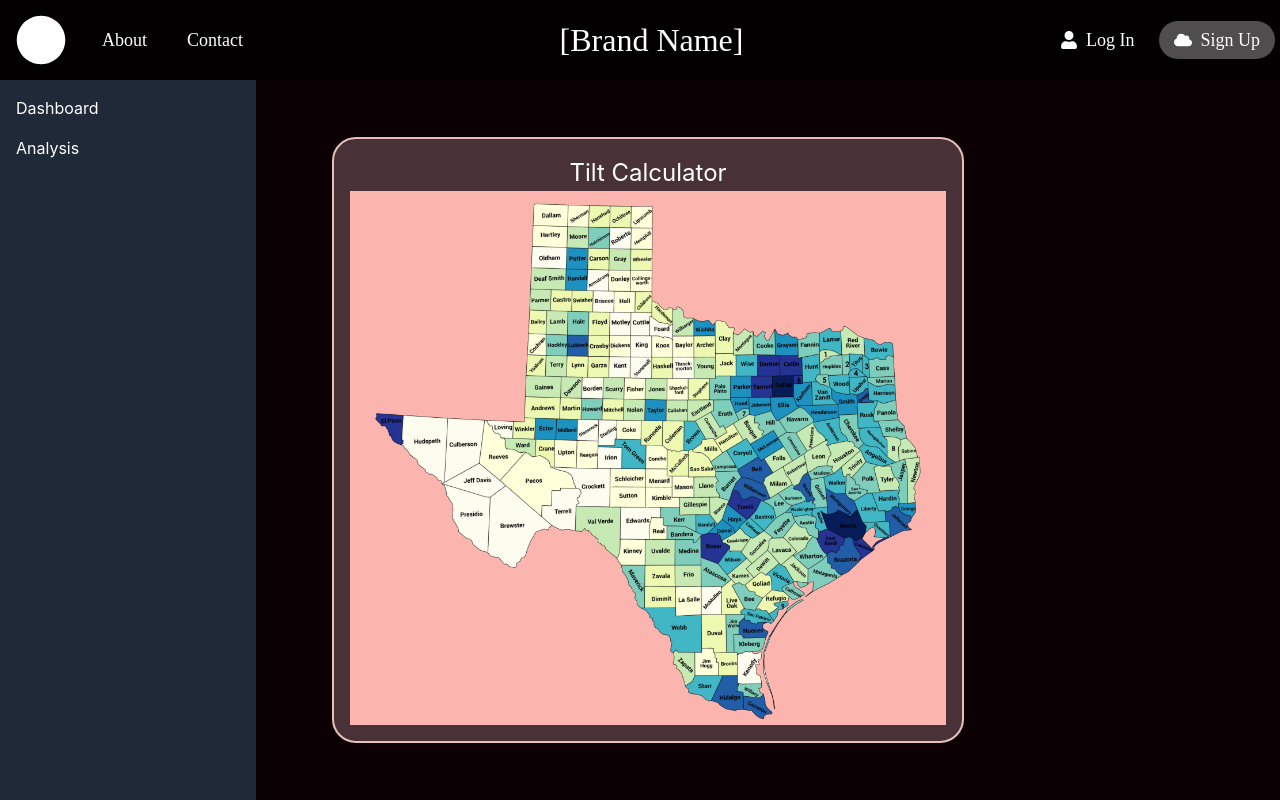
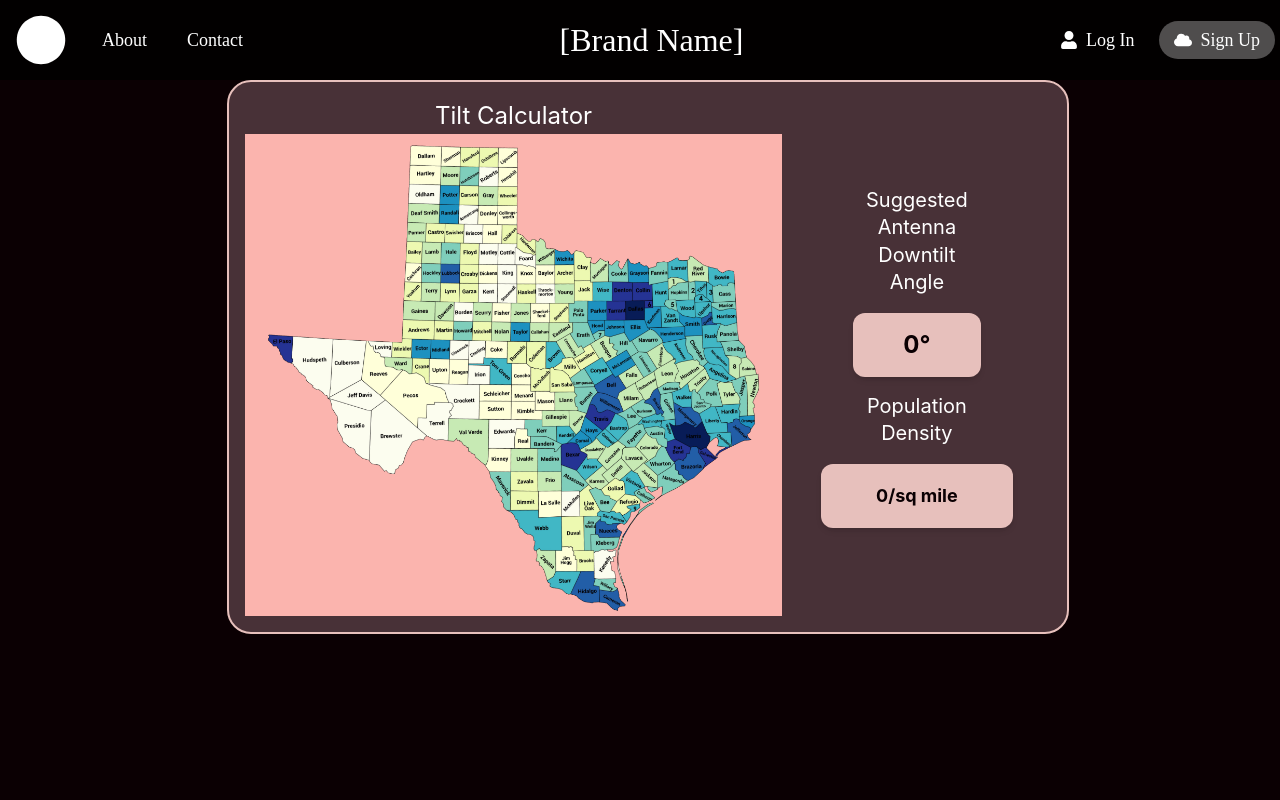
Before and after one commit to vivi-j/WeHack2025, a React (Create React App) app in the folder client/: page /tiltcalculation in a window 1280 px wide. Built offline with nearby package versions, Linux system fonts and the light colour scheme; no server answers.

Commit message:
Tilt Calculator Page

```diff
--- a/client/src/pages/tiltcalculation.js
+++ b/client/src/pages/tiltcalculation.js
@@ -1,31 +1,98 @@
-// dashboard.js
-import React from 'react'
-import Sidebar from '../components/sidebar'
-import Navbar from '../components/navbar'
-import GaugeComponent from '../components/gauge'
-import Numbers from '../components/numbers'
-import Carousel from '../components/carousel'
+import React, { useState } from 'react';
+import Sidebar from '../components/sidebar';
+import Navbar from '../components/navbar';
+import GaugeComponent from '../components/gauge';
+import Numbers from '../components/numbers';
+import Carousel from '../components/carousel';
 
 const Tiltcalculation = () => {
+  const [tiltAngle, setTiltAngle] = useState('0°');
+  const [populationDensity, setPopulationDensity] = useState('0/sq mile');
+
+  const handleImageClick = (e) => {
+    const rect = e.target.getBoundingClientRect();
+    const x = e.clientX - rect.left;
+    const y = e.clientY - rect.top;
+
+    console.log(`Clicked at x: ${x}, y: ${y}`);
+
+    // Define the bounding box for the region of interest
+    const minX_blue = 578.67;
+    const maxX_blue = 616.67;
+    const minY_blue = 253;
+    const maxY_blue = 284;
+
+    if (x >= minX_blue && x <= maxX_blue && y >= minY_blue && y <= maxY_blue) {
+      setTiltAngle('10°');
+      setPopulationDensity('3950 persons/sq mile');
+      console.log("here");
+    }
+
+    // Define the bounding box for the region of interest
+    const minX_white = 69;
+    const maxX_white = 276;
+    const minY_white = 308;
+    const maxY_white = 522;
+
+    if (x >= minX_white && x <= maxX_white && y >= minY_white && y <= maxY_white) {
+      setTiltAngle('0°');
+      setPopulationDensity('1.5 persons/sq mile');
+      console.log("here");
+    }
+
+
+  };
+
   return (
     <div className='bg-[#0B0003] h-screen'>
       <Navbar />
 
       <div className="flex h-full">
-        <Sidebar />
+        <div className="flex justify-center items-start pl-4 mt-[80px] w-full">
+          {/* Container for Tilt Calculator + Text */}
+          <div className="flex w-2/3 bg-[#483137] border-2 border-[#E7C0BC] p-4 rounded-3xl">
 
-        <div className="flex flex-col justify-center items-center pl-4 mt-[80px] right-0 bottom-0 overflow-y-auto text-center">
-          <div
-            className="flex flex-col justify-center items-center bg-[#483137] border-2 border-[#E7C0BC] w-1/2 p-4 rounded-3xl"
-            onClick={() => window.location.href = "/tiltcalculation"}
-          >
-            <h1 className="text-white text-[24px] font-montserrat">Tilt Calculator</h1>
-            <img src="/Population_density_of_Texas_counties_28202029-2.png" className='w-full' alt="Tilt Calculation" />
+            {/* Tilt Calculator Image Section */}
+            <div
+              className="flex flex-col justify-center items-center w-2/3 cursor-pointer"
+            >
+              <h1 className="text-white text-[24px] font-montserrat">Tilt Calculator</h1>
+              <img
+                src="/Population_density_of_Texas_counties_28202029-2.png"
+                className="w-full"
+                alt="Tilt Calculation"
+                onClick={handleImageClick}
+              />
+            </div>
+
+            {/* Text Section on the Right */}
+            <div className="flex flex-col justify-center items-center w-1/3 px-20 space-y-4">
+              <h1 className="text-white text-[20px] font-montserrat text-center leading-snug">
+                Suggested Antenna Downtilt Angle
+              </h1>
+
+
+              {/* Downtilt Angle Box */}
+              <div className="w-32 h-16 bg-[#E7C0BC] text-[#0B0003] font-bold text-2xl flex items-center justify-center rounded-xl shadow-md">
+                {tiltAngle}
+              </div>
+              {/*<br/>*/}
+
+              <h1 className="text-white text-[20px] font-montserrat text-center leading-snug">
+                Population Density
+              </h1>
+
+              {/* Population Density Box */}
+              <div className="w-48 h-16 bg-[#E7C0BC] text-[#0B0003] font-bold text-lg flex items-center justify-center rounded-xl shadow-md">
+                {populationDensity}
+              </div>
+            </div>
+
           </div>
         </div>
       </div>
     </div>
   );
-}
+};
 
 export default Tiltcalculation;
--- a/package.json
+++ b/package.json
@@ -11,6 +11,7 @@
     },
     "dependencies": {
         "@google/generative-ai": "^0.24.0",
+        "axios": "^1.8.4",
         "concurrently": "^8.2.2",
         "cors": "^2.8.5",
         "dotenv": "^16.4.7",
```
Also changed, not shown: 1 other file (tests, documents, lock files or other folders).
